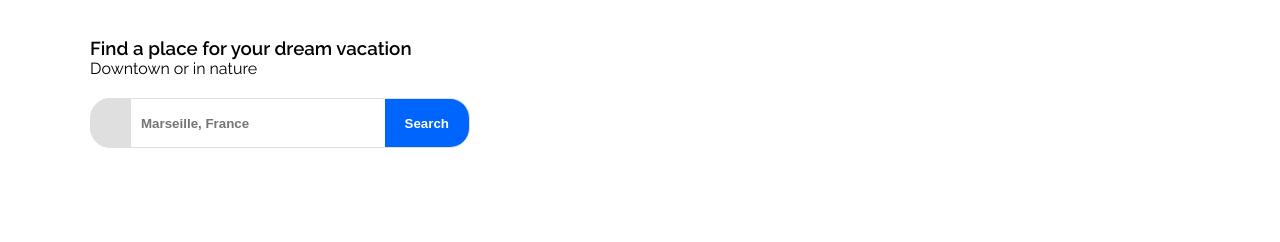
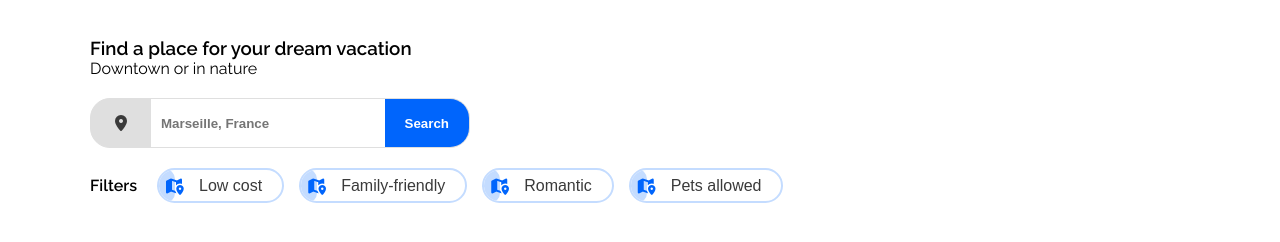
Before and after one commit to tomevertzen/TomEvertzen_2_01062021, a plain HTML site: page index.html in a window 1280 px wide. Shown: the part 68-310 px from the top of the page. Drawn offline with Linux system fonts and the light colour scheme.

Commit message:
Added the filters html markup and css styling

```diff
--- a/css/style.css
+++ b/css/style.css
@@ -72,10 +72,7 @@ nav ul li {
   margin: 0 auto;
   padding: 2rem;
 }
-
 /* SEARCH BUTTON STYLING */
-
-/* SEARCH BUTTON SECTION */
 
 .searchbar {
   display: flex;
@@ -119,3 +116,56 @@ nav ul li {
 .searchbar__button:hover {
   background-color: #3485ff;
 }
+
+/* FILTERS STYLING */
+
+.filters {
+  display: flex;
+  align-items: center;
+}
+
+.filters h4 {
+  margin-right: 2rem;
+  margin-bottom: 0.3rem;
+}
+
+.filters__wrapper {
+  display: flex;
+  align-items: center;
+  flex-wrap: wrap;
+  max-width: 70%;
+  justify-content: space-between;
+}
+
+.filter {
+  background-color: white;
+  color: rgb(58, 58, 58);
+  font-weight: 400;
+  font-size: 1.6rem;
+
+  border: 2px solid#c4dcff;
+  border-radius: 50px;
+  margin: 0 1.5rem 0.3rem 0;
+  padding: 1rem;
+  height: 35px;
+  overflow: hidden;
+  position: relative;
+
+  display: flex;
+  align-items: center;
+}
+
+.filter__icon {
+  background-color: #c4dcff;
+  position: absolute;
+  padding: 0.9rem;
+  left: -0.4rem;
+  border-radius: 30px;
+  color: #0065fc;
+}
+
+.filter__text {
+  margin: 0 auto;
+  margin-left: 2rem;
+  padding: 0 1rem;
+}
--- a/index.html
+++ b/index.html
@@ -7,6 +7,10 @@
     <link
       href="https://fonts.googleapis.com/css2?family=Raleway:wght@400;500;600&display=swap"
       rel="stylesheet"
+    />
+    <link
+      rel="stylesheet"
+      href="./node_modules/@fortawesome/fontawesome-free/css/all.css"
     />
     <link rel="stylesheet" href="css/style.css" />
     <title>Reservia</title>
@@ -39,6 +43,28 @@
           />
           <button class="searchbar__button">Search</button>
         </div>
+
+        <div class="filters">
+          <h4>Filters</h4>
+          <div class="filters__wrapper">
+            <button class="filter">
+              <i class="fas fa-map-marked-alt filter__icon"></i>
+              <span class="filter__text">Low cost</span>
+            </button>
+            <button class="filter">
+              <i class="fas fa-map-marked-alt filter__icon"></i>
+              <span class="filter__text">Family-friendly</span>
+            </button>
+            <button class="filter">
+              <i class="fas fa-map-marked-alt filter__icon"></i>
+              <span class="filter__text">Romantic</span>
+            </button>
+            <button class="filter">
+              <i class="fas fa-map-marked-alt filter__icon"></i>
+              <span class="filter__text">Pets allowed</span>
+            </button>
+          </div>
+        </div>
       </div>
     </main>
   </body>
```
